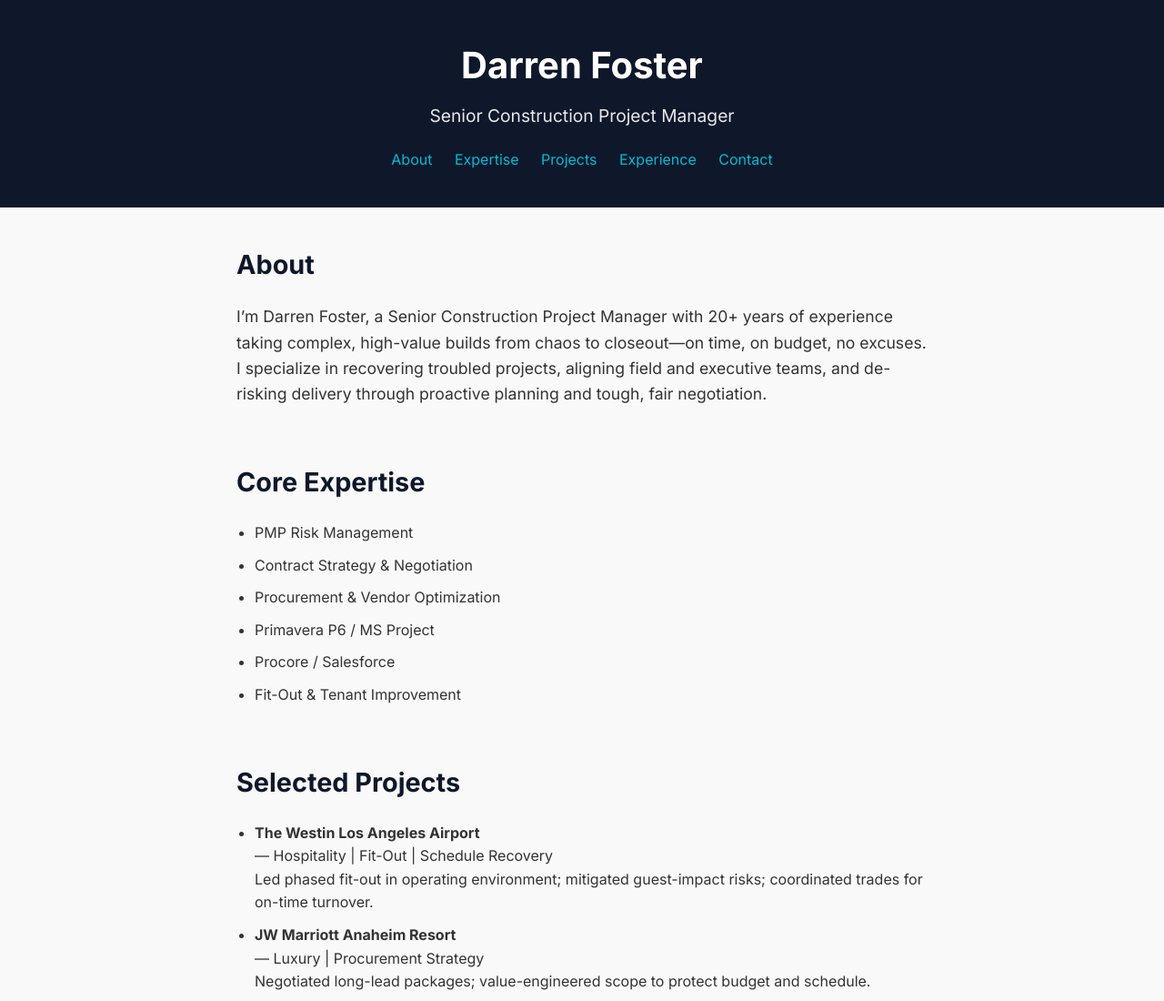
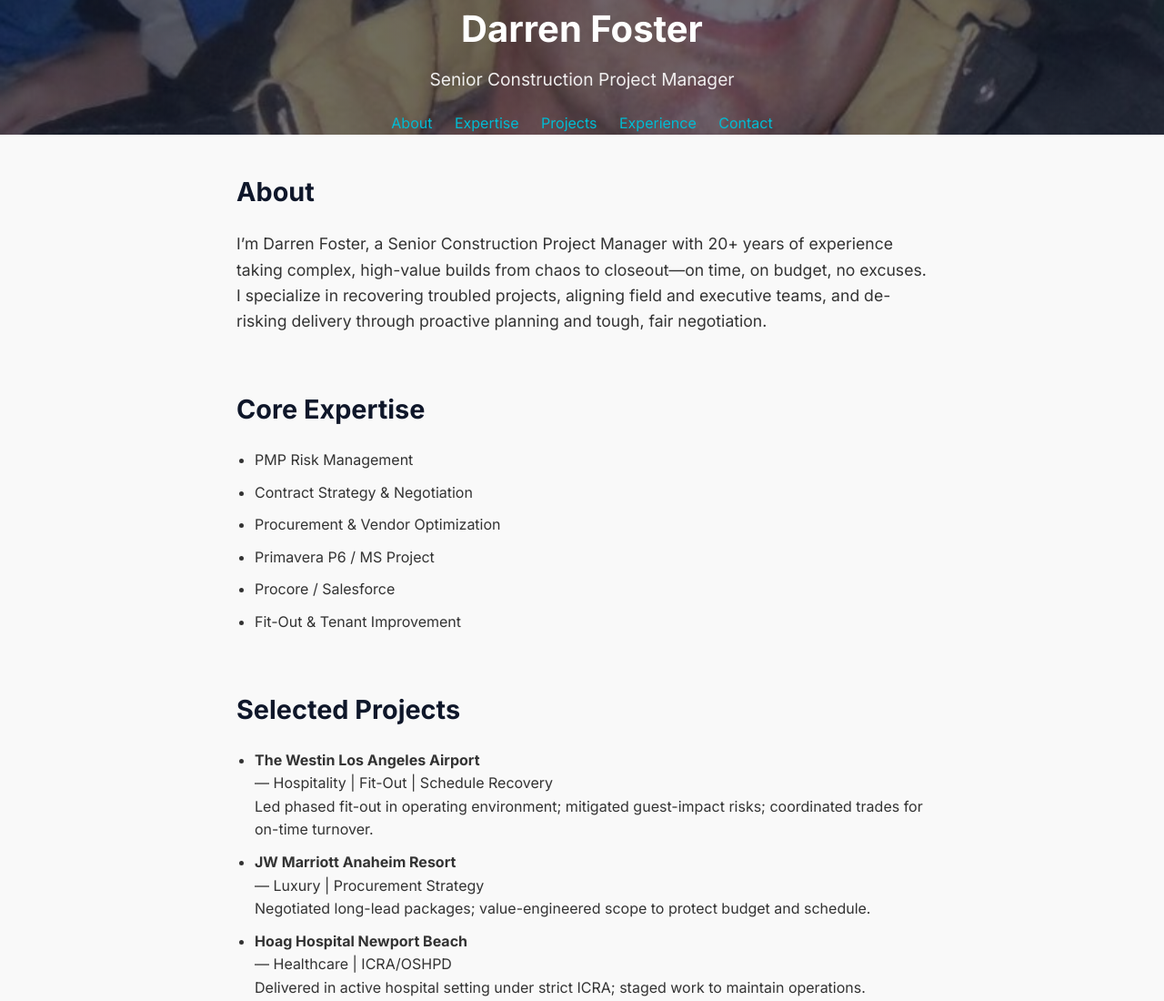
Before and after one commit to burnersalah/darrenportfolio, a plain HTML site: page index.html in a window 1280 px wide. Shown: the top 1100 px of the page at 91% size. Drawn offline with Linux system fonts and the light colour scheme.

Commit message:
Use banner image as header background

```diff
--- a/index.html
+++ b/index.html
@@ -16,9 +16,10 @@
       background: #f9f9f9;
     }
     header {
-      background-color: #0f172a;
       color: white;
-      padding: 40px 20px;
+      background: linear-gradient(rgba(15,23,42,0.6), rgba(15,23,42,0.6)), url('darren.jpg');
+      background-size: cover;
+      background-position: center;
       text-align: center;
     }
     header h1 {
```
